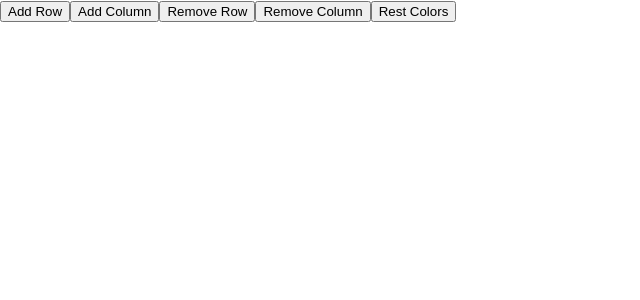
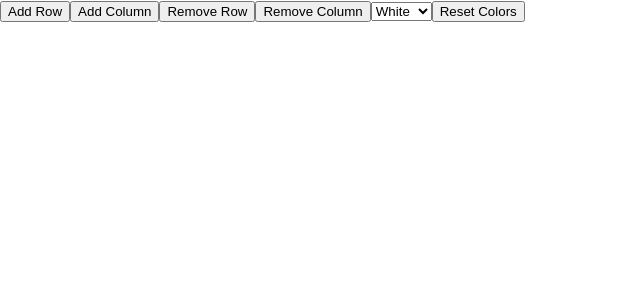
Before and after one commit to Ilapides/39547-4, a React (Create React App) app in the folder assignment-4/: page / in a window 1280 px wide. Shown: the top 300 px of the page, without its empty margins (0-640 px from the left). Built offline with nearby package versions, Linux system fonts and the light colour scheme.

Commit message:
select color functionality added closes #5

```diff
--- a/assignment-4/src/components/App.js
+++ b/assignment-4/src/components/App.js
@@ -120,6 +120,12 @@ class App extends Component{
 		}
 	}
 
+	selectColor = (value) => {
+		this.setState({
+			chosenColor: value
+		});
+	}
+
 	clearAll = () => {
 		const currentNumCols = this.state.numCols;
 		const currentNumRows = this.state.numRows;
@@ -141,7 +147,17 @@ class App extends Component{
 				<button onClick = {this.addCol}>Add Column</button>
 				<button onClick = {this.removeRow}>Remove Row</button>
 				<button onClick = {this.removeCol}>Remove Column</button>
-				<button onClick = {this.clearAll}>Rest Colors</button>
+				<select onChange={this.selectColor}>
+          		<option value="White">White</option>
+          		<option value="Red">Red</option>
+          		<option value="Orange">Green</option>
+          		<option value="Yellow">Blue</option>
+          		<option value="Green">Yellow</option>
+					<option value="Blue">Green</option>
+          		<option value="Indigo">Blue</option>
+          		<option value="Violet">Yellow</option>
+        		</select>
+				<button onClick = {this.clearAll}>Reset Colors</button>
 				<table>
 					<Grid
 						rows = {this.state.rows}
```
